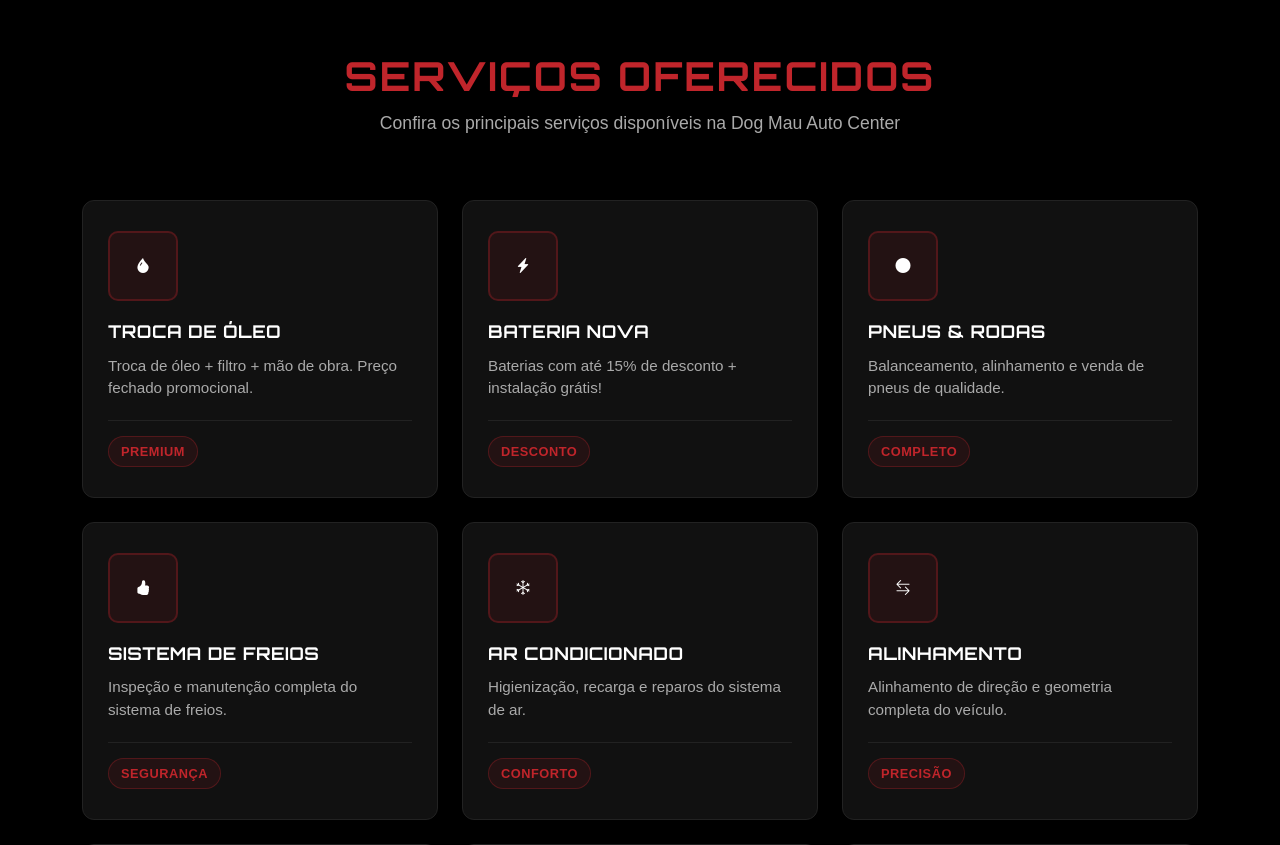
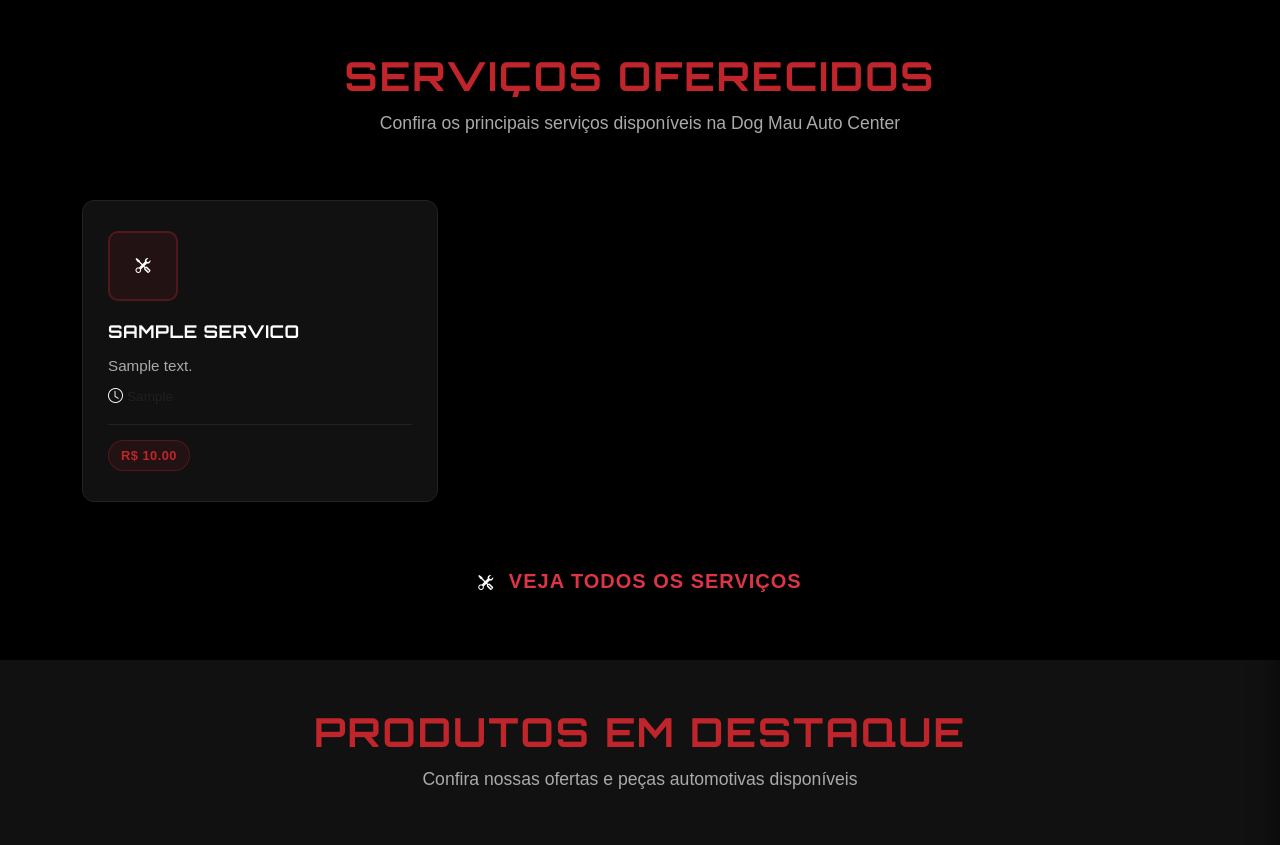
Before and after one commit to BailoMateus/Dog-Mau-AutoCenter, a FastAPI app: template backend/app/templates/pages/index.html in a window 1280 px wide. Shown: the part 764-1609 px from the top of the page. Run offline with FastAPI, Linux system fonts and the light colour scheme; the template is opened without the code that fills it: most values are stand-ins (such as "Sample title", 1, 10 or a date in 2020); parts of the project's set-up code (start-up, migrations or seed data) failed here and were passed over; some libraries are stand-ins or nearby versions.

Commit message:
fix: Arrumando o service e os cards de serviço

```diff
--- a/backend/app/templates/partials/services-cards.html
+++ b/backend/app/templates/partials/services-cards.html
@@ -10,132 +10,39 @@
       </div>
     </div>
 
-    <!-- Cards de Serviços -->
+    <!-- Cards de Serviços (dinâmicos, vindos do banco) -->
     <div class="row g-4">
-      <!-- Troca de Óleo -->
+      {% for servico in servicos_destaque %}
       <div class="col-md-4">
-        <div class="service-card">
+        <div class="service-card" style="cursor: pointer;" onclick="window.location.href='/servicos'">
           <div class="service-icon">
-            <i class="bi bi-droplet-fill"></i>
+            <i class="bi bi-tools"></i>
           </div>
-          <h5 class="service-title">TROCA DE ÓLEO</h5>
-          <p class="service-description">Troca de óleo + filtro + mão de obra. Preço fechado promocional.</p>
+          <h5 class="service-title">{{ servico.nome_servico | upper }}</h5>
+          <p class="service-description mb-2">{{ servico.descricao }}</p>
+          {% if servico.tempo_estimado %}
+          <p class="small text-muted mb-3" style="font-size: 0.85rem;"><i class="bi bi-clock me-1"></i>{{ servico.tempo_estimado }}</p>
+          {% else %}
+          <p class="small text-muted mb-3" style="font-size: 0.85rem;">&nbsp;</p>
+          {% endif %}
           <div class="service-footer">
-            <span class="service-badge">Premium</span>
+            <span class="service-badge">R$ {{ "%.2f" | format(servico.preco | float) }}</span>
           </div>
         </div>
       </div>
+      {% else %}
+      <div class="col-12 text-center text-muted">
+        <p>Nenhum serviço cadastrado no momento.</p>
+      </div>
+      {% endfor %}
+    </div>
 
-      <!-- Bateria -->
-      <div class="col-md-4">
-        <div class="service-card">
-          <div class="service-icon">
-            <i class="bi bi-lightning-charge-fill"></i>
-          </div>
-          <h5 class="service-title">BATERIA NOVA</h5>
-          <p class="service-description">Baterias com até 15% de desconto + instalação grátis!</p>
-          <div class="service-footer">
-            <span class="service-badge">Desconto</span>
-          </div>
-        </div>
-      </div>
-
-      <!-- Pneus -->
-      <div class="col-md-4">
-        <div class="service-card">
-          <div class="service-icon">
-            <i class="bi bi-circle-fill"></i>
-          </div>
-          <h5 class="service-title">PNEUS & RODAS</h5>
-          <p class="service-description">Balanceamento, alinhamento e venda de pneus de qualidade.</p>
-          <div class="service-footer">
-            <span class="service-badge">Completo</span>
-          </div>
-        </div>
-      </div>
-
-      <!-- Freios -->
-      <div class="col-md-4">
-        <div class="service-card">
-          <div class="service-icon">
-            <i class="bi bi-hand-thumbs-up-fill"></i>
-          </div>
-          <h5 class="service-title">SISTEMA DE FREIOS</h5>
-          <p class="service-description">Inspeção e manutenção completa do sistema de freios.</p>
-          <div class="service-footer">
-            <span class="service-badge">Segurança</span>
-          </div>
-        </div>
-      </div>
-
-      <!-- Ar Condicionado -->
-      <div class="col-md-4">
-        <div class="service-card">
-          <div class="service-icon">
-            <i class="bi bi-snow"></i>
-          </div>
-          <h5 class="service-title">AR CONDICIONADO</h5>
-          <p class="service-description">Higienização, recarga e reparos do sistema de ar.</p>
-          <div class="service-footer">
-            <span class="service-badge">Conforto</span>
-          </div>
-        </div>
-      </div>
-
-      <!-- Alinhamento -->
-      <div class="col-md-4">
-        <div class="service-card">
-          <div class="service-icon">
-            <i class="bi bi-arrow-left-right"></i>
-          </div>
-          <h5 class="service-title">ALINHAMENTO</h5>
-          <p class="service-description">Alinhamento de direção e geometria completa do veículo.</p>
-          <div class="service-footer">
-            <span class="service-badge">Precisão</span>
-          </div>
-        </div>
-      </div>
-
-      <!-- Suspensão -->
-      <div class="col-md-4">
-        <div class="service-card">
-          <div class="service-icon">
-            <i class="bi bi-arrow-bar-down"></i>
-          </div>
-          <h5 class="service-title">SUSPENSÃO</h5>
-          <p class="service-description">Manutenção e reparo de amortecedores e molas.</p>
-          <div class="service-footer">
-            <span class="service-badge">Conforto</span>
-          </div>
-        </div>
-      </div>
-
-      <!-- Motor -->
-      <div class="col-md-4">
-        <div class="service-card">
-          <div class="service-icon">
-            <i class="bi bi-gear-fill"></i>
-          </div>
-          <h5 class="service-title">MANUTENÇÃO DO MOTOR</h5>
-          <p class="service-description">Revisão periódica e diagnóstico eletrônico completo.</p>
-          <div class="service-footer">
-            <span class="service-badge">Completo</span>
-          </div>
-        </div>
-      </div>
-
-      <!-- Elétrica -->
-      <div class="col-md-4">
-        <div class="service-card">
-          <div class="service-icon">
-            <i class="bi bi-lightning-fill"></i>
-          </div>
-          <h5 class="service-title">SISTEMA ELÉTRICO</h5>
-          <p class="service-description">Reparo de alternador, partida e sistema elétrico geral.</p>
-          <div class="service-footer">
-            <span class="service-badge">Especializado</span>
-          </div>
-        </div>
+    <!-- Botão Veja Mais -->
+    <div class="row mt-5">
+      <div class="col-12 text-center">
+        <a href="/servicos" class="btn btn-outline-danger btn-lg px-5 py-3 fw-bold transition-hover" style="border-radius: 30px; letter-spacing: 1px;">
+          <i class="bi bi-tools me-2"></i> VEJA TODOS OS SERVIÇOS
+        </a>
       </div>
     </div>
   </div>
```
Also changed, not shown: backend/app/templates/partials/ServicePanel.html (+35 -6 lines).
